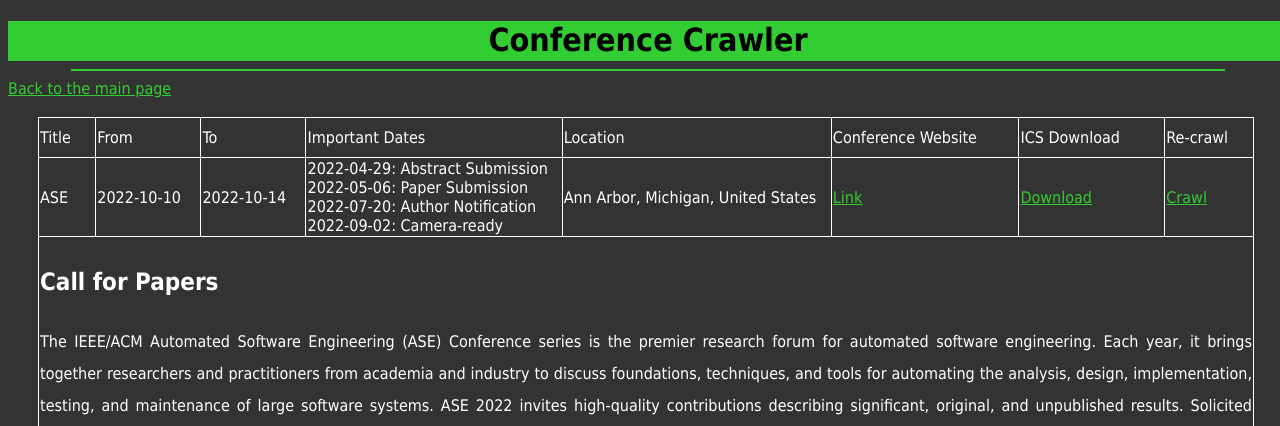
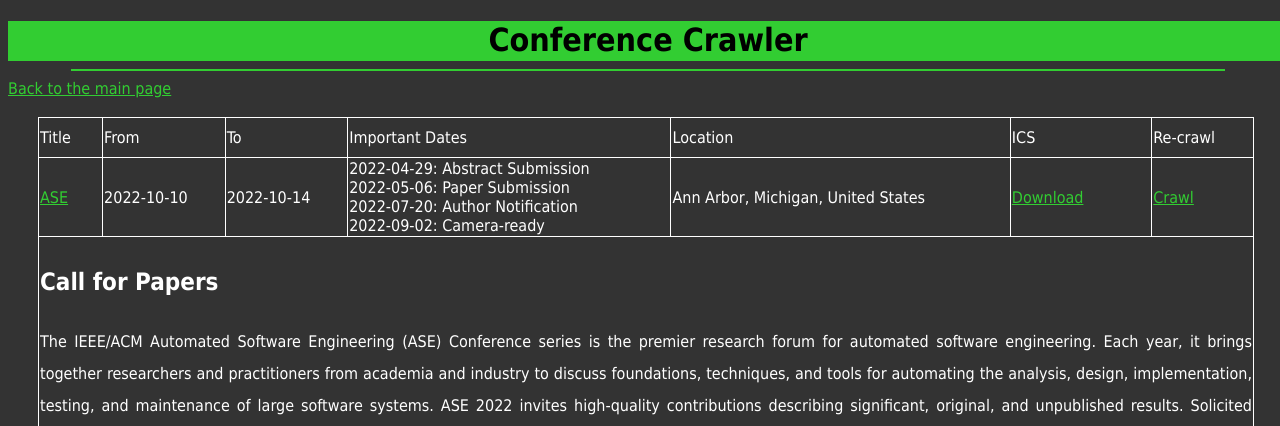
Before and after one commit to glockyco/conference-crawler, a Django app: page /details/?file=ase-2022.json in a window 1280 px wide. Shown: the top 426 px of the page. Run offline with Django 4.2, Linux system fonts and the light colour scheme.

Commit message:
Move conference link to the title column

```diff
--- a/apps/crawler/templates/crawler/details.html
+++ b/apps/crawler/templates/crawler/details.html
@@ -24,14 +24,13 @@
                 <th>To</th>
                 <th>Important Dates</th>
                 <th>Location</th>
-                <th>Conference Website</th>
-                <th>ICS Download</th>
+                <th>ICS</th>
                 <th>Re-crawl</th>
             </tr>
             </thead>
             <thead>
             <tr class="tbltr">
-                <td>{{ conference.short_title }}</td>
+                <td><a href="{{ conference.url }}" target="_blank">{{ conference.short_title }}</a></td>
                 <td>{{ conference.from_date | date:"Y-m-d" }}</td>
                 <td>{{ conference.to_date | date:"Y-m-d" }}</td>
                 <td>
@@ -40,7 +39,6 @@
                     {% endfor %}
                 </td>
                 <td>{{ conference.location }}</td>
-                <td><a href="{{ conference.url }}" target="_blank">Link</a></td>
                 <td><a href="/ical/?file={{ conference.file_name }}">Download</a></td>
                 <td><a href="/crawl/?url={{ conference.url }}">Crawl</a></td>
             </tr>
--- a/apps/crawler/templates/crawler/index.html
+++ b/apps/crawler/templates/crawler/index.html
@@ -36,8 +36,7 @@
                     <th>To</th>
                     <th>Important Dates</th>
                     <th>Location</th>
-                    <th>Conference Website</th>
-                    <th>ICS Download</th>
+                    <th>ICS</th>
                     <th>Re-crawl</th>
                     <th>Details</th>
                 </tr>
@@ -46,7 +45,7 @@
                 {% if conferences %}
                     {% for conference in conferences %}
                         <tr>
-                            <td>{{ conference.short_title }}</td>
+                            <td><a href="{{ conference.url }}" target="_blank">{{ conference.short_title }}</a></td>
                             <td>{{ conference.from_date | date:"Y-m-d" }}</td>
                             <td>{{ conference.to_date | date:"Y-m-d" }}</td>
                             <td>
@@ -55,7 +54,6 @@
                                 {% endfor %}
                             </td>
                             <td>{{ conference.location }}</td>
-                            <td><a href="{{ conference.url }}" target="_blank">Link</a></td>
                             <td><a href="/ical/?file={{ conference.file_name }}">Download</a></td>
                             <td><a href="/crawl/?url={{ conference.url }}">Crawl</a></td>
                             <td><a href="/details/?file={{ conference.file_name }}">Read more</a></td>
```
